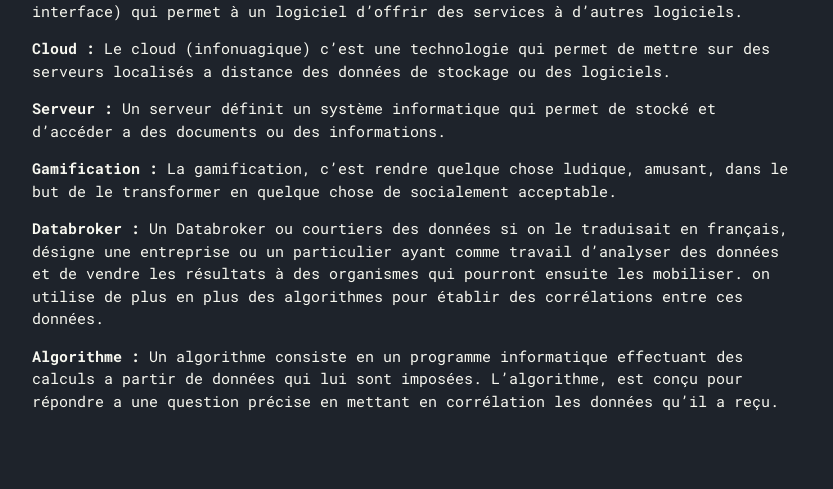
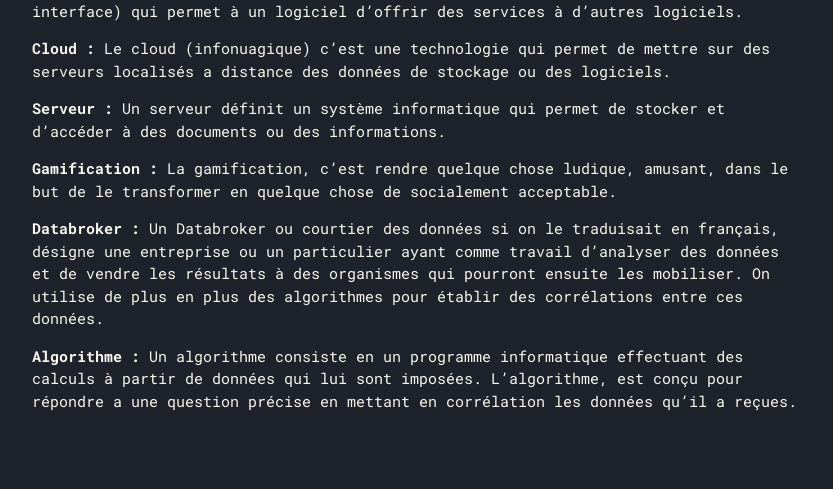
Before and after one commit to mwanheda/michel, a Jekyll site: the page built from _pages/definitions.md, in a window 1280 px wide. Shown: the part 560-1049 px from the top of the page, without its empty margins (223-1056 px from the left). Built offline with Jekyll 4.4.1, drawn with Linux system fonts in a browser that asks for light colours.

Commit message:
Fix typos in definitions

```diff
--- a/_pages/definitions.md
+++ b/_pages/definitions.md
@@ -21,10 +21,10 @@
 
 **Cloud :** Le cloud (infonuagique) c'est une technologie qui permet de mettre sur des serveurs localisés a distance des données de stockage ou des logiciels.
 
-**Serveur :** Un serveur définit un système informatique qui permet de stocké et d’accéder a des documents ou des informations.
+**Serveur :** Un serveur définit un système informatique qui permet de stocker et d’accéder à des documents ou des informations.
 
 **Gamification :** La gamification, c'est rendre quelque chose ludique, amusant, dans le but de le transformer en quelque chose de socialement acceptable.
 
-**Databroker :** Un Databroker ou courtiers des données si on le traduisait en français, désigne une entreprise ou un particulier ayant comme travail d'analyser des données et de vendre les résultats à des organismes qui pourront ensuite les mobiliser. on utilise de plus en plus des algorithmes pour établir des corrélations entre ces données.
+**Databroker :** Un Databroker ou courtier des données si on le traduisait en français, désigne une entreprise ou un particulier ayant comme travail d'analyser des données et de vendre les résultats à des organismes qui pourront ensuite les mobiliser. On utilise de plus en plus des algorithmes pour établir des corrélations entre ces données.
 
-**Algorithme :** Un algorithme consiste en un programme informatique effectuant des calculs a partir de données qui lui sont imposées. L'algorithme, est conçu pour répondre a une question précise en mettant en corrélation les données qu'il a reçu.
+**Algorithme :** Un algorithme consiste en un programme informatique effectuant des calculs à partir de données qui lui sont imposées. L'algorithme, est conçu pour répondre a une question précise en mettant en corrélation les données qu'il a reçues.
```
